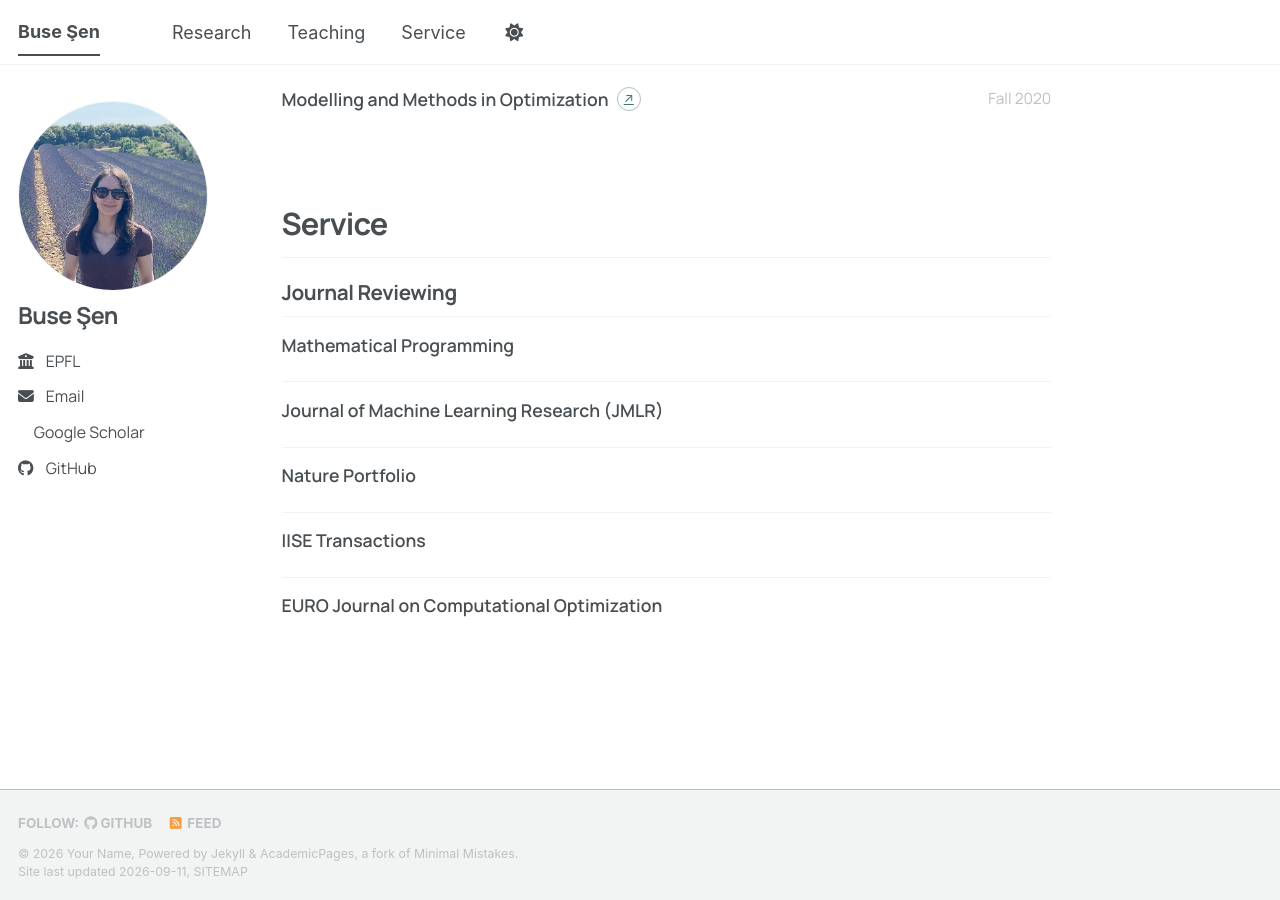
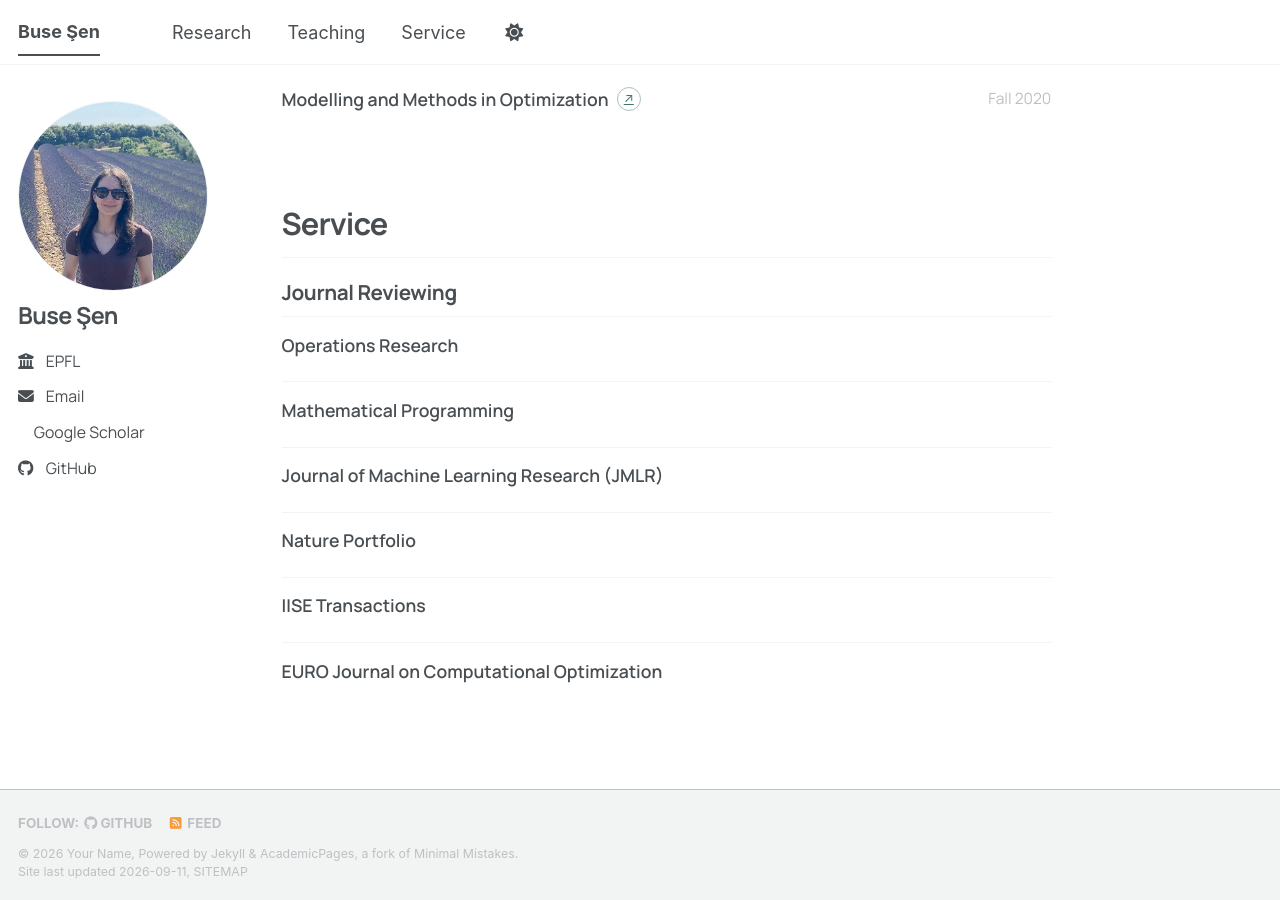
Before and after one commit to busesen/busesen.github.io, a Jekyll site: the page built from _pages/about.md, in a window 1280 px wide and 900 px high, scrolled down 2605 px. Built offline with Jekyll 4.4.1, drawn with Linux system fonts in a browser that asks for light colours; a style sheet for code colours, icons or effects is not loaded.

Commit message:
Update service.yml

```diff
--- a/_data/service.yml
+++ b/_data/service.yml
@@ -8,6 +8,7 @@
 #
 # Replace the empty brackets with your journal entries.
 journals:
+  - name: "Operations Research"
   - name: "Mathematical Programming"
   - name: "Journal of Machine Learning Research (JMLR)"
   - name: "Nature Portfolio"
```
